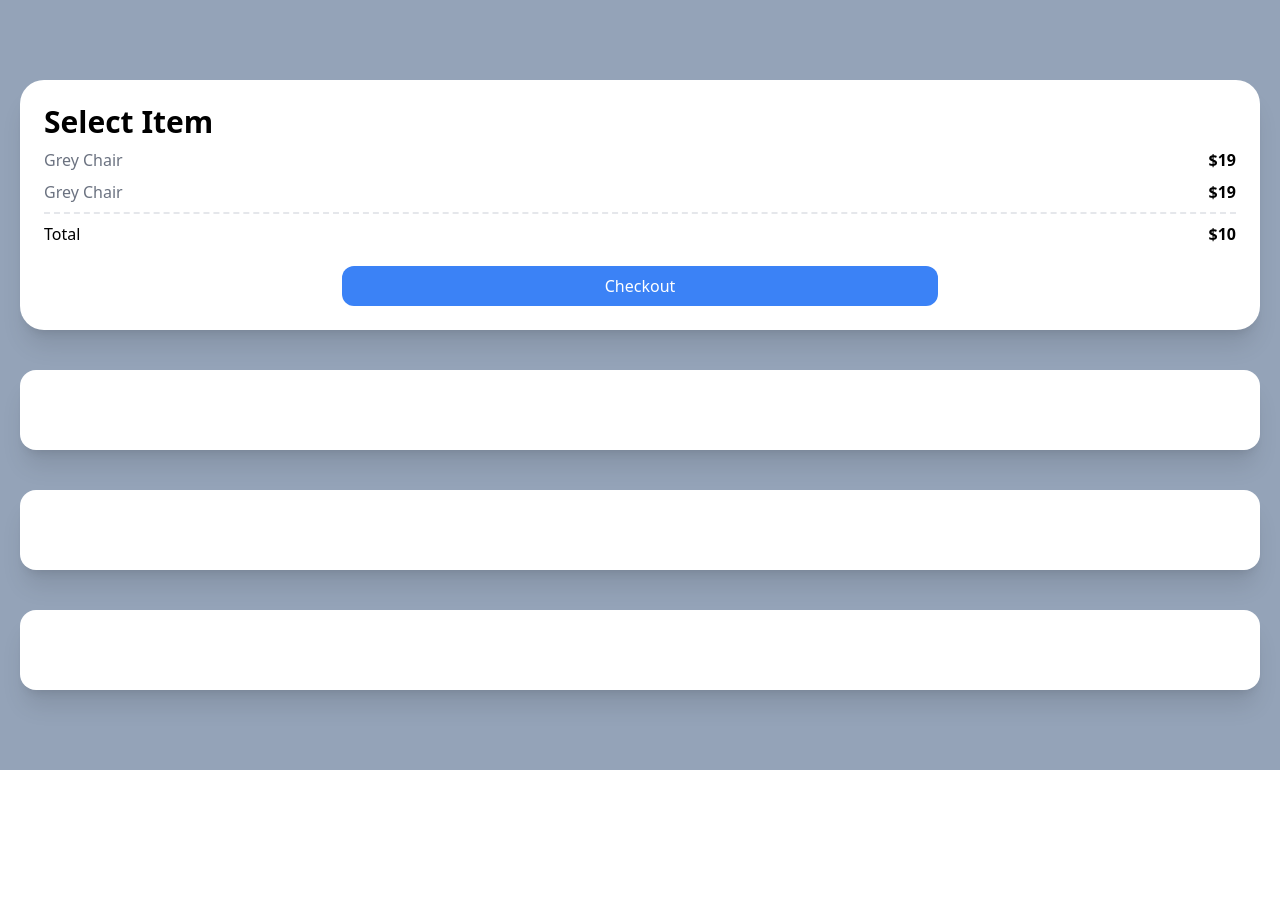
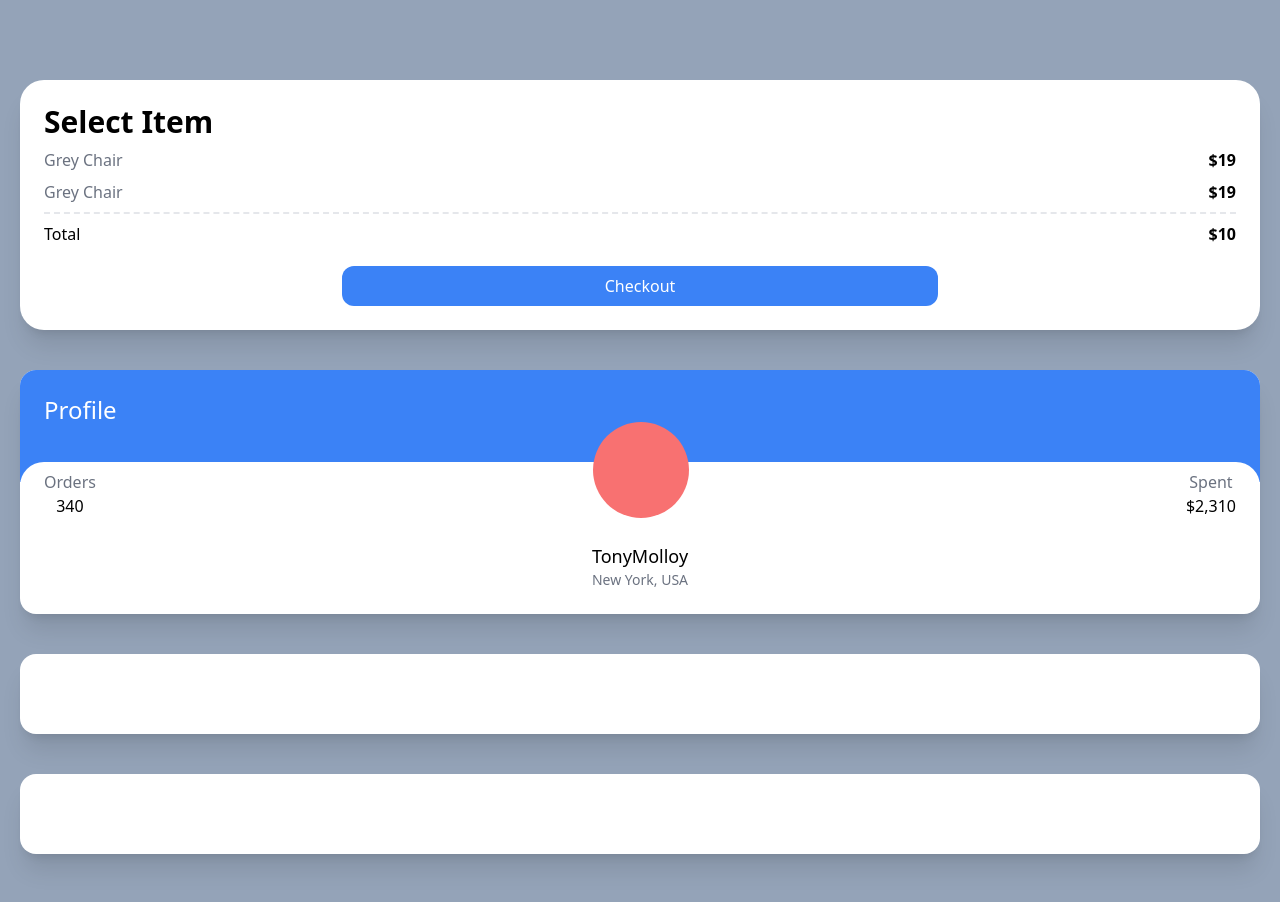
Before and after one commit to in-woong/NomadCoder, a Next.js app in the folder carrot-market/: page / in a window 1280 px wide. Shown: the top 902 px of the page. Before the commit the page ends 800 px from the top, so only its background shows below. Built offline with nearby package versions, Linux system fonts and the light colour scheme.

Commit message:
4.2 Test Drive part Two

```diff
--- a/carrot-market/pages/index.tsx
+++ b/carrot-market/pages/index.tsx
@@ -21,7 +21,28 @@ const Home: NextPage = () => {
           Checkout
         </div>
       </div>
-      <div className='rounded-2xl bg-white p-10 shadow-xl'></div>
+      <div className='overflow-hidden rounded-2xl bg-white  shadow-xl'>
+        <div className='bg-blue-500 p-6 pb-14'>
+          <span className='text-2xl text-white'>Profile</span>
+        </div>
+        <div className='relative -top-5 rounded-3xl bg-white p-6'>
+          <div className='relative -top-16 flex items-end justify-between'>
+            <div className='flex flex-col items-center'>
+              <span className='text-small text-gray-500'>Orders</span>
+              <span className='font-medium'>340</span>
+            </div>
+            <div className='h-24 w-24 rounded-full bg-red-400'></div>
+            <div className='flex flex-col items-center'>
+              <span className='text-small text-gray-500'>Spent</span>
+              <span className='font-medium'>$2,310</span>
+            </div>
+          </div>
+          <div className='relative -mt-10 -mb-5 flex flex-col items-center'>
+            <span className='text-lg font-medium'>TonyMolloy</span>
+            <span className='text-sm text-gray-500'>New York, USA</span>
+          </div>
+        </div>
+      </div>
       <div className='rounded-2xl bg-white p-10 shadow-xl'></div>
       <div className='rounded-2xl bg-white p-10 shadow-xl'></div>
     </div>
```
